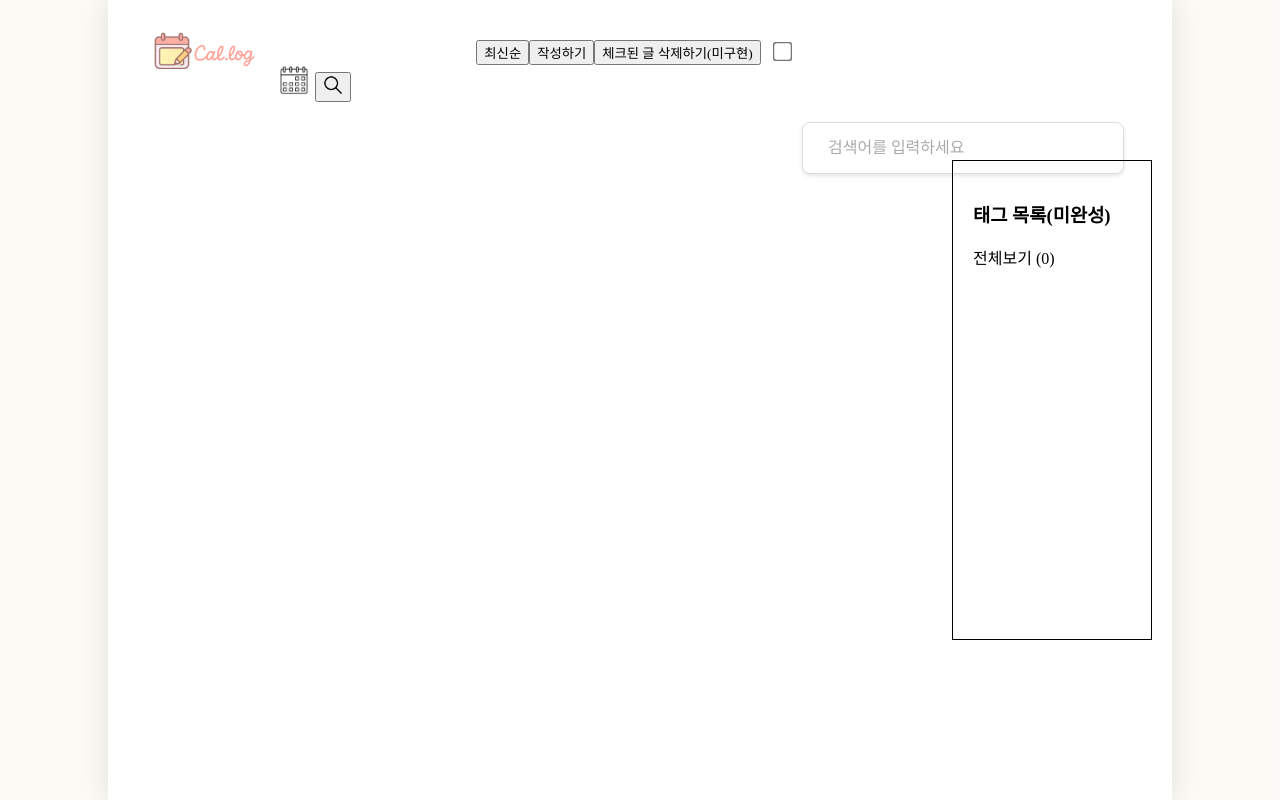
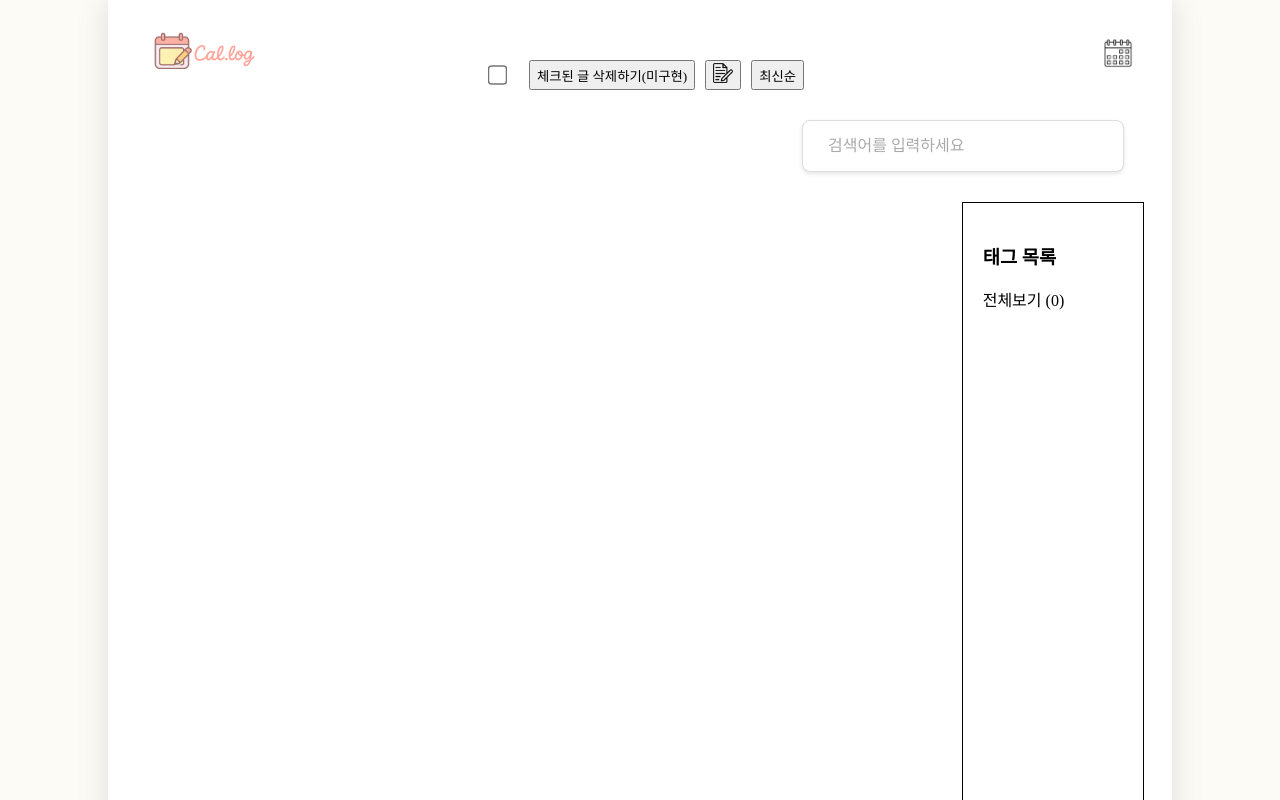
Before and after one commit to Junny-ee/CalogProject, a React (Vite) app: page /backboard in a window 1280 px wide. Shown: the top 800 px of the page. Built offline with nearby package versions, Linux system fonts and the light colour scheme; a web font is replaced by a local one.

Commit message:
태그 목록에 개수 추가

```diff
--- a/src/App.jsx
+++ b/src/App.jsx
@@ -46,15 +46,33 @@ function reducer(state, action) {
   return nextState;
 }
 
+// 글 순회하면서 태그 카운트할 함수
+function tagCounting(data) {
+  const tagItemCount = {};
+  data.map((data) => {
+    if (Array.isArray(data.tag)) {
+      data.tag.map((tag) => {
+        tagItemCount[tag] = (tagItemCount[tag] || 0) + 1;
+      });
+    }
+  });
+  return tagItemCount;
+}
+
 // Context 사용 이유 : 모든 컴포넌트에 공유하기 위해서
 // 글 데이터 관리하는 Context 생성(상태값 변화)
 export const CalogStateContext = createContext();
 // CRUD 기능을 하는 함수 관리하는 Context 생성(변화 X 데이터 -> 리렌더링 X)
 export const CalogDispatchContext = createContext();
 
+export const TagStateContext = createContext();
+
 function App() {
   // 글 객체 저장
   const [data, dispatch] = useReducer(reducer, []);
+
+  // 태그 객체 저장
+  const [tagCount, setTagCount] = useState({});
 
   // 로컬 스토리지에서 값을 가져오기 전에 다른 페이지 컴포넌트들이 렌더링 되면 문제 발생
   // ex) 작성한 글 상세보기 페이지에서 새로고침하면 없는 작성한 글이라고 뜨는 문제 발생
@@ -70,6 +88,7 @@ function App() {
     const storedData = localStorage.getItem("calog");
     if (!storedData) {
       setIsLoading(false); // 로딩 완료
+      setTagCount({}); // 로컬 스토리지에 데이터가 없을 경우 태그 카운트도 초기화
       return;
     }
 
@@ -91,9 +110,17 @@ function App() {
       data: parsedData,
     });
 
+    // 초기 로딩 시에도 태그 카운트 계산
+    setTagCount(tagCounting(parsedData));
+
     // 디스패치 함수가 실행되어 데이터 스테이트의 초기값을 설정한 뒤 로딩 종료 처리
     setIsLoading(false);
   }, []); // 마운트 될 때만 실행되도록 deps를 빈 배열로 지정
+
+  useEffect(() => {
+    // data 변경될 때마다 태그 다시 읽어옴
+    setTagCount(tagCounting(data));
+  }, [data]);
 
   const onCreate = (title, tag, content) => {
     const currentId = idRef.current++;
@@ -135,6 +162,7 @@ function App() {
     <>
       <CalogStateContext.Provider value={data}>
         <CalogDispatchContext.Provider value={{ onCreate, onUpdate, onDelete }}>
+          <TagStateContext.Provider value={tagCount}>
             <CalendarProvider>
               <Routes>
                 <Route path="/" element={<Calendar />} />
@@ -146,6 +174,7 @@ function App() {
                 <Route path="/*" element={<Notfound />} />
               </Routes>
             </CalendarProvider>
+          </TagStateContext.Provider>
         </CalogDispatchContext.Provider>
       </CalogStateContext.Provider>
     </>
--- a/src/components/BackBoardMain.css
+++ b/src/components/BackBoardMain.css
@@ -5,10 +5,16 @@
   overflow: hidden;
 }
 
+.button_wrapper {
+  width: 100%;
+  display: flex;
+  justify-content: space-between;
+}
 .gotoCalendar {
   background: none;
   border: none;
   cursor: pointer;
+  margin: 5px;
 }
 
 .gotoCalendar > img {
@@ -47,6 +53,7 @@ img {
   justify-content: center;
   align-items: center;
 }
+
 .search {
   display: flex;
   width: 100%;
@@ -61,7 +68,7 @@ img {
 }
 
 .search:focus-within {
-  border: 3px solid black;
+  border: 1px solid black;
 }
 
 .search_input {
--- a/src/components/BackBoardMain.jsx
+++ b/src/components/BackBoardMain.jsx
@@ -2,7 +2,7 @@ import { useEffect, useState, createContext, useContext } from "react";
 import "./BackBoardMain.css";
 import BackPostList from "./BackPostList";
 import { useNavigate } from "react-router-dom";
-import { CalogStateContext } from "../App";
+import { CalogStateContext, TagStateContext } from "../App";
 
 // props: id, title, createDate, content, tag
 export const BackBoardDispatchContext = createContext();
@@ -10,6 +10,8 @@ export const BackBoardDispatchContext = createContext();
 const BackBoard = () => {
   // postContent
   const postContent = useContext(CalogStateContext);
+  const tag = useContext(TagStateContext);
+  console.log(tag);
   const [contents, setContents] = useState(postContent);
 
   const deleteContent = (id) => {
@@ -54,7 +56,6 @@ const BackBoard = () => {
 
   const filteredContents = contents.filter((item) => {
     const lowerCaseSearchWord = searchWord.toLowerCase();
-    console.log(item.tag);
     const titleIncludes = item.title
       .toLowerCase()
       .includes(lowerCaseSearchWord);
@@ -85,6 +86,7 @@ const BackBoard = () => {
 
   return (
     <div className="BackBoardMain">
+      <div className="button_wrapper">
         <button
           className="button_home"
           onClick={() => (nav(0), setSearchingTag(""))}
@@ -94,6 +96,7 @@ const BackBoard = () => {
         <button className="gotoCalendar" onClick={() => nav("/")}>
           <img src="/calendar.png" alt="캘린더 이동 아이콘" />
         </button>
+      </div>
 
       {scrolled ? (
         <button id="moveToTopButton" onClick={moveToTop}>
@@ -111,12 +114,6 @@ const BackBoard = () => {
           />
         </div>
       ) : null} */}
-      <button
-        className="serch_btn"
-        onClick={() => setShowSearchBar((prev) => !prev)}
-      >
-        <img src="/search.png" alt="검색창" />
-      </button>
       <div className="search">
         <input
           type="text"
--- a/src/components/BackPostList.css
+++ b/src/components/BackPostList.css
@@ -1,8 +1,14 @@
 .buttons {
   position: absolute;
   top: 5%;
+  margin: 20px;
+  display: flex;
+  flex-direction: row-reverse;
+  gap: 10px;
 }
+
 .contents_wrapper {
+  height: 100vh;
   display: flex;
   flex-direction: column;
   width: 800px;
@@ -12,11 +18,11 @@
   cursor: pointer;
 }
 .tag_wrapper {
-  position: fixed;
+  /* position: fixed; */
   top: 20%;
   right: 10%;
   width: 200px;
-  height: 60%;
+  height: 100vh;
   padding: 20px;
   box-sizing: border-box;
   border: 1px solid black;
--- a/src/components/BackPostList.jsx
+++ b/src/components/BackPostList.jsx
@@ -3,11 +3,14 @@ import "./BackPostList.css";
 import BackPostItem from "./BackPostItem";
 import { useNavigate } from "react-router-dom";
 import { BackBoardDispatchContext } from "./BackBoardMain";
+import { TagStateContext } from "../App";
+
 const BackPostList = ({ data, entireData }) => {
   const nav = useNavigate();
   const [sortType, setSortType] = useState("latest");
-  const [tags, setTags] = useState([]);
   const { setSearchingTag } = useContext(BackBoardDispatchContext);
+  const tagCount = useContext(TagStateContext);
+
   const getSortedData = () => {
     return data.toSorted((prev, next) => {
       if (sortType === "oldest") {
@@ -18,30 +21,19 @@ const BackPostList = ({ data, entireData }) => {
     });
   };
 
-  // useEffect(() => {
-  //   setTags([...new Set(entireData.map(item => item.tag))]);
-  // }, [entireData])
-
-
-  useEffect(() => {
-    let allTags = [];
-    entireData.forEach((item) => {
-      if (Array.isArray(item.tag)) {
-        allTags = allTags.concat(item.tag);
-      } else if (typeof item.tag === "string" && item.tag.trim() !== "") {
-        allTags.push(item.tag);
-      }
-    });
-    setTags([...new Set(allTags)]);
-  }, [entireData]);
-
   const sortedData = getSortedData();
 
   return (
     <>
       <div className="buttons">
-        {(sortType === "latest") ? (<button onClick={() => setSortType("oldest")}>최신순</button>) : (<button onClick={() => setSortType("latest")}>오래된 순</button>)}
-        <button onClick={() => nav("/new")}>작성하기</button>
+        {sortType === "latest" ? (
+          <button onClick={() => setSortType("oldest")}>최신순</button>
+        ) : (
+          <button onClick={() => setSortType("latest")}>오래된 순</button>
+        )}
+        <button className="write_button" onClick={() => nav("/new")}>
+          <img src="/write_button.png" alt="" />
+        </button>
         <button>체크된 글 삭제하기(미구현)</button>
         <input type="checkbox" />
       </div>
@@ -51,16 +43,22 @@ const BackPostList = ({ data, entireData }) => {
         ))}
       </div>
       <div className="tag_wrapper">
-        <h3>태그 목록(미완성)</h3>
+        <h3>태그 목록</h3>
         {/* 개별 태그 개수 표시, (선택)태그별 조회 상태에서 검색 필요*/}
-        <div className="tags" onClick={() => setSearchingTag("")}>{`전체보기 (${entireData.length})`}</div>
+        <div
+          className="total_tag"
+          onClick={() => setSearchingTag("")}
+        >{`전체보기 (${entireData.length})`}</div>
 
-        <div>{tags.map((tag) =>
-          <div className="tags" key={tag} onClick={() => setSearchingTag(tag)}>{tag}</div>)
-        }</div>
+        <div>
+          {Object.entries(tagCount).map(([tag, count]) => (
+            <div className="tags" key={tag} onClick={() => setSearchingTag(tag, count)}>
+              {tag} ({count})
+            </div>
+          ))}
+        </div>
       </div>
-
     </>
   );
-}
+};
 export default BackPostList;
--- a/src/components/NewTagWrite.jsx
+++ b/src/components/NewTagWrite.jsx
@@ -1,35 +1,40 @@
 import "./NewTagWrite.css";
-import { useState } from "react";
+import { useRef, useState } from "react";
 // 태그 개수 제한
 const NewTagWrite = ({ tags, setTags }) => {
-  const [input, setInput] = useState("");
+  const [tagInput, setTagInput] = useState("");
+  const tagRef = useRef(0);
 
-  const handleKeyDown = (e) => {
-    if (e.key === "Enter" && input.trim()) {
+  const enterKeyEvent = (e) => {
+    // 엔터 키 누른 경우와 공백 제거한 입력값 있는지 판단
+    if (e.key === "Enter" && tagInput.trim()) {
+      // submit 이벤트 막음
       e.preventDefault();
+      // 태그 배열이기 때문에 length로 개수 제한
       if (tags.length >= 10) {
         alert("태그는 10개까지만 입력가능합니다!");
         return;
       }
 
-      if (input.includes("#")) {
+      if (tagInput.includes("#")) {
         alert("태그에 '#' 기호는 사용 불가능합니다!");
         return;
-      } else if (input.includes("/")) {
+      } else if (tagInput.includes("/")) {
         alert("태그에 '/' 기호는 사용 불가능합니다!");
         return;
       }
 
-      const newTag = input.trim().toLowerCase();
+      // 태그입력값 공백 제거 후 소문자로 변환 처리 후 저장
+      const newTag = tagInput.trim().toLowerCase();
       const lowerCaseTag = tags.map((tag) => tag.toLowerCase());
       if (!lowerCaseTag.includes(newTag)) {
         setTags([...tags, newTag]);
       }
-      setInput("");
+      setTagInput("");
     }
   };
 
-  const handleRemove = (tagToRemove) => {
+  const tagRemove = (tagToRemove) => {
     setTags(tags.filter((tag) => tag !== tagToRemove));
   };
 
@@ -38,18 +43,14 @@ const NewTagWrite = ({ tags, setTags }) => {
       <input
         type="text"
         placeholder="태그 입력 후 Enter"
-        value={input}
-        onChange={(e) => setInput(e.target.value)}
-        onKeyDown={handleKeyDown}
+        value={tagInput}
+        onChange={(e) => setTagInput(e.target.value)}
+        onKeyDown={enterKeyEvent}
         className="tag_input_field"
       />
       <div className="tag_list">
         {tags.map((tag) => (
-          <span
-            key={tag}
-            className="tag_item"
-            onClick={() => handleRemove(tag)}
-          >
+          <span key={tag} className="tag_item" onClick={() => tagRemove(tag)}>
             #{tag} ✕
           </span>
         ))}
```
Also changed, not shown: public/search.png (deleted), public/write_button.png (added). Lines whose indentation alone changed are shown as unchanged.
